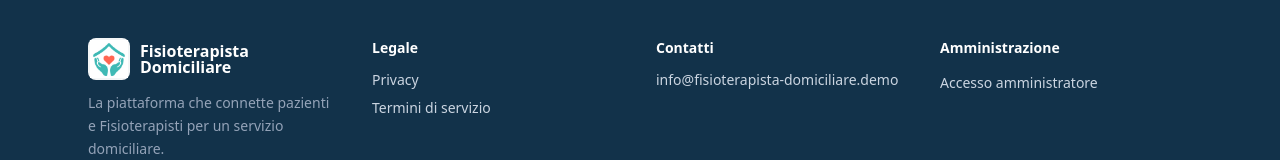
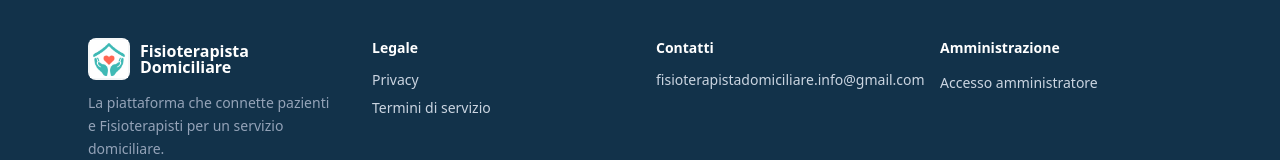
Before and after one commit to fisiolu/rehabconnect, a Next.js app: page / in a window 1280 px wide. Shown: the part 2833-2993 px from the top of the page. Built offline with nearby package versions, Linux system fonts and the light colour scheme; no server answers.

Commit message:
Use the real contact email in the footer
The placeholder .demo address is replaced with the actual inbox for
the app.

```diff
--- a/src/components/home/FooterHome.tsx
+++ b/src/components/home/FooterHome.tsx
@@ -47,8 +47,8 @@ export default function FooterHome({ onAdminClick }: FooterHomeProps) {
             <h4 className="text-white font-semibold text-sm mb-3">Contatti</h4>
             <ul className="space-y-2 text-sm">
               <li>
-                <a href="mailto:info@fisioterapista-domiciliare.demo" className="hover:text-white transition-colors rounded focus-visible:outline-none focus-visible:ring-2 focus-visible:ring-teal-400">
-                  info@fisioterapista-domiciliare.demo
+                <a href="mailto:fisioterapistadomiciliare.info@gmail.com" className="hover:text-white transition-colors rounded focus-visible:outline-none focus-visible:ring-2 focus-visible:ring-teal-400">
+                  fisioterapistadomiciliare.info@gmail.com
                 </a>
               </li>
             </ul>
```
